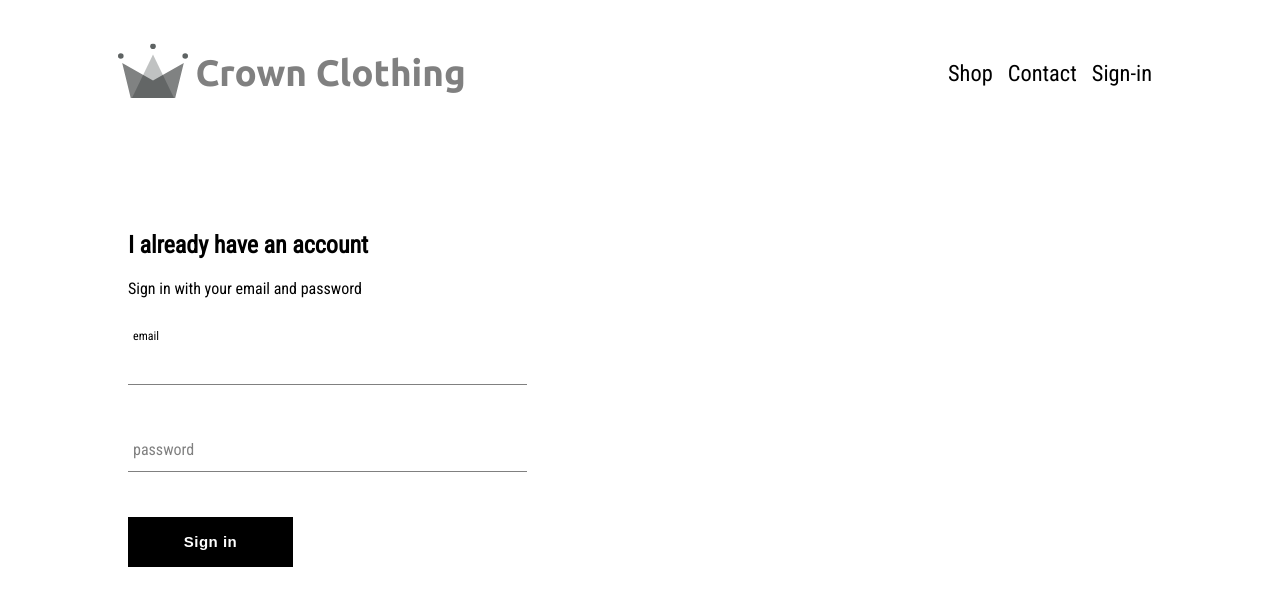
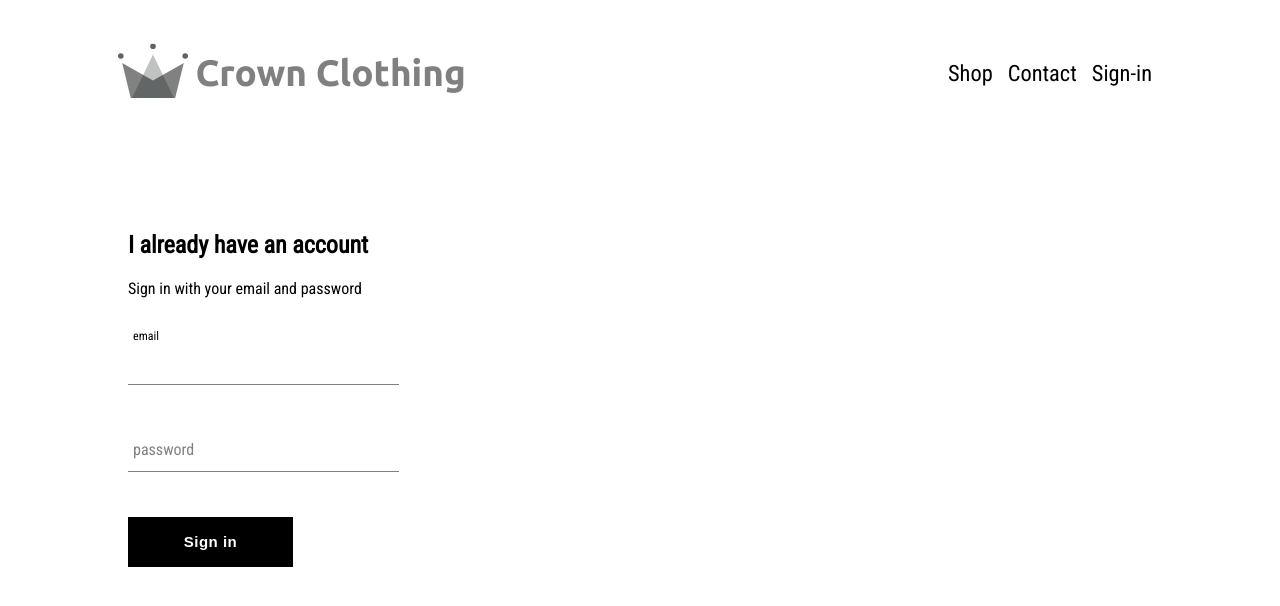
Before and after one commit to maxdollinger/react-example, a React (Create React App) app: page /sign-in in a window 1280 px wide. Shown: the top 606 px of the page. Built offline with nearby package versions, Linux system fonts and the light colour scheme.

Commit message:
sign in styling updated

```diff
--- a/src/components/signin/signin.styles.scss
+++ b/src/components/signin/signin.styles.scss
@@ -1,6 +1,7 @@
 .sign-in {
-     width: 30vw;
+     width: 20vw;
      margin-top: 10%;
      display: flex;
      flex-direction: column;
+     justify-content: flex-start;
 }
```
Also changed, not shown: 1 other file (tests, documents, lock files or other folders).
